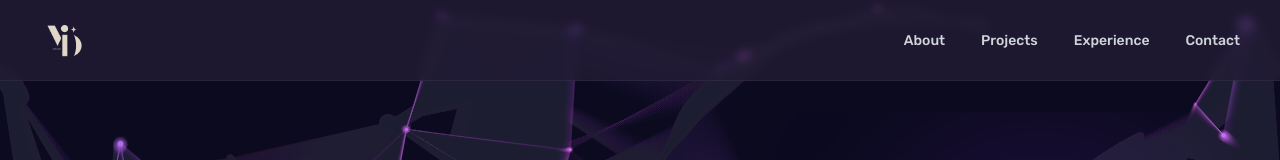
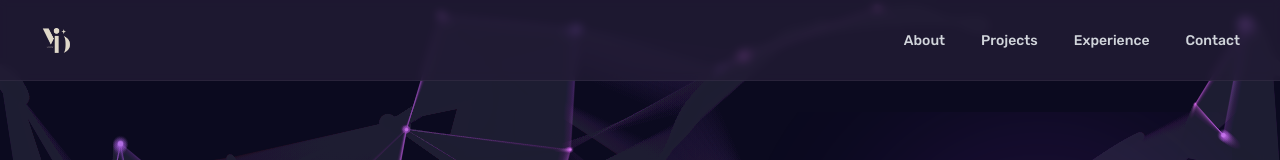
Before and after one commit to verodw/veronicawebsite, a Next.js app: page / in a window 1280 px wide. Shown: the top 160 px of the page. Built offline with nearby package versions, Linux system fonts and the light colour scheme.

Commit message:
revise logo navbar

```diff
--- a/src/app/components/Navbar.jsx
+++ b/src/app/components/Navbar.jsx
@@ -45,15 +45,15 @@ const Navbar = () => {
         : 'bg-[#221C35]/80 backdrop-blur-sm border-b border-white/5'
     }`}>
       <div className='container mx-auto px-4 md:px-6'>
-        <div className='flex items-center justify-between h-20'>
+        <div className='flex items-center justify-between h-16 sm:h-18 md:h-20'>
           {/* Logo */}
           <Link href={"/"} className="flex items-center">
             <Image
               src="/images/dark_theme.png"
               alt="Veronica Dwiyanti"
-              width={230}
-              height={230}
-              className="h-17 w-auto md:h-20"
+              width={160}
+              height={160}
+              className="h-14 w-auto md:h-16"
               priority
             />
           </Link>
```
